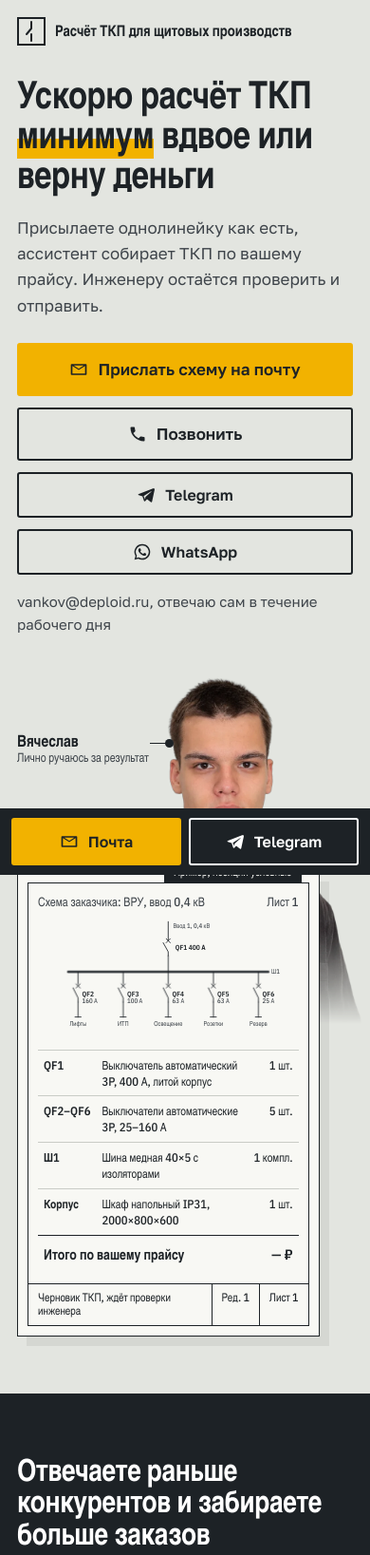
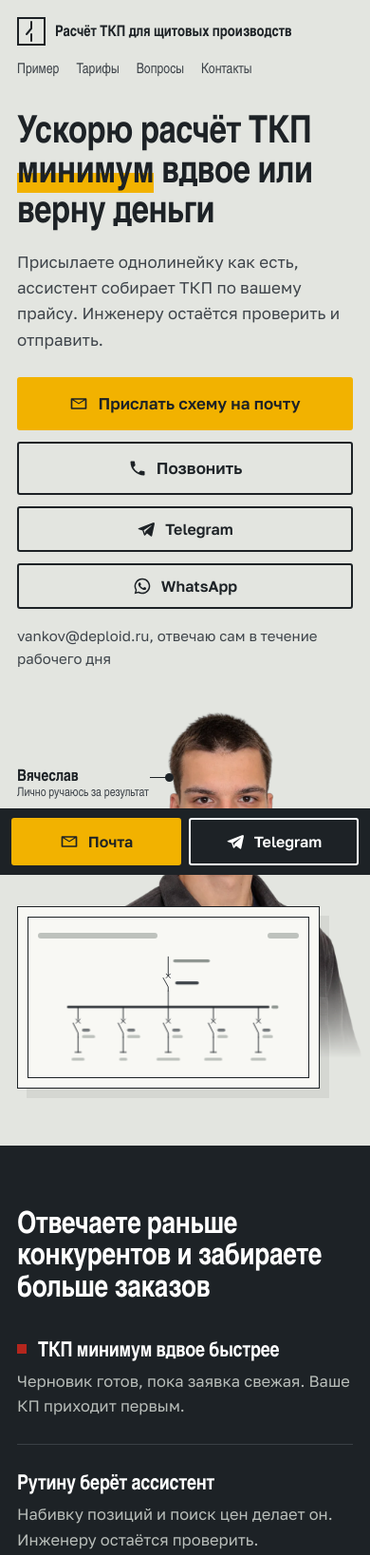
Before and after one commit to neirisgreenbrain-oss/deploid-site, a plain HTML site: page shchity/index.html in a window 390 px wide. Shown: the top 1637 px of the page at 95% size. Drawn offline with nearby package versions, Linux system fonts and the light colour scheme.

Commit message:
Щиты: меню, схема во всплывающем окне, декоративная однолинейка без текста
- Меню в шапке: Пример, Тарифы, Вопросы, Контакты
- Схема демо открывается поверх страницы, крупная версия для чтения с телефона
- На первом экране однолинейка без текста и без таблицы: узнаётся, но не грузит
- «ТКП сам уходит заказчику», отдельный адрес для схем, выгрузка архива при отключении
- Кнопка «Позвоните мне, всё обговорим» в последнем блоке, правка FAQ

Co-Authored-By: Claude Opus 5.5 <noreply@anthropic.com>

```diff
--- a/shchity/index.html
+++ b/shchity/index.html
@@ -208,6 +208,19 @@
   .tkp tr.total td:first-child{text-align:left}
   .demo-note{font:500 13px/1.3 var(--display);color:var(--graphite);margin:8px 0 14px}
   .demo-check{max-width:760px;margin:22px auto 0}
+  .menu{display:flex;gap:22px;font:500 15px/1 var(--display)}
+  .menu a{text-decoration:none;color:var(--graphite);padding:4px 0;border-bottom:1px solid transparent}
+  .menu a:hover{color:var(--ink);border-color:var(--ink)}
+  .sld .gk{fill:var(--wire);opacity:.55}
+  .sld .gkb{fill:var(--graphite);opacity:.7}
+  .sheet-cap i{display:block;height:6px;border-radius:3px;background:var(--wire);opacity:.55;margin:4px 0 8px}
+  .zoom{display:block;cursor:zoom-in}
+  .lb{border:0;padding:0;background:transparent;max-width:100vw;max-height:100vh;width:100vw;height:100vh}
+  .lb::backdrop{background:rgba(29,34,38,.88)}
+  .lb-in{width:100%;height:100%;overflow:auto;display:flex;align-items:center;justify-content:safe center;cursor:zoom-out}
+  .lb img{display:block;width:auto;max-width:96vw;height:auto;max-height:96vh;background:#fff}
+  .lb-x{position:fixed;top:12px;right:14px;width:44px;height:44px;border:0;border-radius:50%;background:var(--paper);font:600 26px/1 var(--display);cursor:pointer}
+  @media (max-width:640px){.lb img{max-width:none;max-height:none;height:88vh}}
   @media (max-width:980px){.plans{grid-template-columns:1fr;max-width:520px}}
 
   /* возражения */
@@ -265,6 +278,8 @@
     body{font-size:16px;padding-bottom:76px}
     .wrap{padding:0 18px}
     .top .tel{display:none}
+    .top{flex-wrap:wrap;row-gap:12px}
+    .menu{width:100%;gap:18px;font-size:15px}
     .hero{padding:12px 0 60px}
     .hero h1{font-size:40px}
     .hero-visual{justify-self:start}
@@ -313,6 +328,7 @@
       <svg viewBox="0 0 30 30" aria-hidden="true"><rect x="1" y="1" width="28" height="28" fill="none" stroke="#1D2226" stroke-width="2"/><path d="M15 5v7M15 18v7M15 12l-5 6" stroke="#1D2226" stroke-width="2" fill="none" stroke-linecap="round"/></svg>
       Расчёт ТКП для щитовых производств
     </a>
+    <nav class="menu" aria-label="Разделы"><a href="#demo">Пример</a><a href="#price">Тарифы</a><a href="#faq">Вопросы</a><a href="#contact">Контакты</a></nav>
     <a class="tel" href="tel:+79139849877">+7 913 984-98-77</a>
   </header>
 </div>
@@ -339,20 +355,19 @@
     <div class="hero-visual">
       <img class="hero-me" src="me.webp" alt="Вячеслав" width="824" height="1000">
       <p class="callout"><b>Вячеслав</b>Лично ручаюсь за результат</p>
-    <figure class="sheet" aria-label="Пример: однолинейная схема превращается в спецификацию">
-      <span class="example">Пример, позиции условные</span>
+    <figure class="sheet" aria-hidden="true">
       <div class="sheet-inner">
-        <div class="sheet-cap"><span>Схема заказчика: ВРУ, ввод 0,4 кВ</span><span>Лист 1</span></div>
+        <div class="sheet-cap" aria-hidden="true"><i style="width:46%"></i><i style="width:12%"></i></div>
         <svg class="sld" viewBox="0 0 520 250" role="img" aria-label="Однолинейная схема: вводной автомат, сборная шина и пять отходящих линий">
           <rect class="hl" x="236" y="38" width="64" height="42" style="--d:2.3s"/>
           <rect class="hl" x="56" y="128" width="420" height="44" style="--d:2.7s"/>
           <path class="w draw" style="--len:40;--d:.2s" d="M260 10v38"/>
-          <text class="t appear" style="--d:.2s" x="270" y="22">Ввод 1, 0,4 кВ</text>
+          <rect class="gk appear" style="--d:.2s" x="270" y="15" width="73" height="6" rx="3"/>
           <path class="w draw" style="--len:60;--d:.5s" d="M256 44l8 8M264 44l-8 8M260 78v-8L250 52"/>
-          <text class="tb appear" style="--d:.7s" x="274" y="66">QF1 400 А</text>
+          <rect class="gk gkb appear" style="--d:.7s" x="274" y="59" width="47" height="6" rx="3"/>
           <path class="w draw" style="--len:40;--d:.8s" d="M260 78v32"/>
           <path class="w bus draw" style="--len:400;--d:1s" d="M60 110h400"/>
-          <text class="t appear" style="--d:1.2s" x="466" y="114">Ш1</text>
+          <rect class="gk appear" style="--d:1.2s" x="466" y="107" width="14" height="6" rx="3"/>
           <g>
             <path class="w draw" style="--len:120;--d:1.4s" d="M80 110v24M76 134l8 8M84 134l-8 8M80 170v-8L70 142M80 170v30"/>
             <path class="w draw" style="--len:120;--d:1.5s" d="M170 110v24M166 134l8 8M174 134l-8 8M170 170v-8L160 142M170 170v30"/>
@@ -361,27 +376,19 @@
             <path class="w draw" style="--len:120;--d:1.8s" d="M440 110v24M436 134l8 8M444 134l-8 8M440 170v-8L430 142M440 170v30"/>
           </g>
           <g class="appear" style="--d:2s">
-            <text class="tb" x="88" y="160">QF2</text><text class="t" x="88" y="173">160 А</text>
-            <text class="tb" x="178" y="160">QF3</text><text class="t" x="178" y="173">100 А</text>
-            <text class="tb" x="268" y="160">QF4</text><text class="t" x="268" y="173">63 А</text>
-            <text class="tb" x="358" y="160">QF5</text><text class="t" x="358" y="173">63 А</text>
-            <text class="tb" x="448" y="160">QF6</text><text class="t" x="448" y="173">25 А</text>
-            <text class="t" x="80" y="218" text-anchor="middle">Лифты</text>
-            <text class="t" x="170" y="218" text-anchor="middle">ИТП</text>
-            <text class="t" x="260" y="218" text-anchor="middle">Освещение</text>
-            <text class="t" x="350" y="218" text-anchor="middle">Розетки</text>
-            <text class="t" x="440" y="218" text-anchor="middle">Резерв</text>
+            <rect class="gk gkb" x="88" y="153" width="16" height="6" rx="3"/><rect class="gk" x="88" y="166" width="26" height="6" rx="3"/>
+            <rect class="gk gkb" x="178" y="153" width="16" height="6" rx="3"/><rect class="gk" x="178" y="166" width="26" height="6" rx="3"/>
+            <rect class="gk gkb" x="268" y="153" width="16" height="6" rx="3"/><rect class="gk" x="268" y="166" width="21" height="6" rx="3"/>
+            <rect class="gk gkb" x="358" y="153" width="16" height="6" rx="3"/><rect class="gk" x="358" y="166" width="21" height="6" rx="3"/>
+            <rect class="gk gkb" x="448" y="153" width="16" height="6" rx="3"/><rect class="gk" x="448" y="166" width="21" height="6" rx="3"/>
+            <rect class="gk" x="67" y="211" width="26" height="6" rx="3"/>
+            <rect class="gk" x="162.2" y="211" width="16" height="6" rx="3"/>
+            <rect class="gk" x="236.6" y="211" width="47" height="6" rx="3"/>
+            <rect class="gk" x="331.8" y="211" width="36" height="6" rx="3"/>
+            <rect class="gk" x="424.4" y="211" width="31" height="6" rx="3"/>
             <path class="w" d="M74 200h12M164 200h12M254 200h12M344 200h12M434 200h12"/>
           </g>
         </svg>
-        <table class="spec" aria-label="Пример спецификации, собранной по схеме">
-          <tr class="appear" style="--d:2.6s"><td>QF1</td><td>Выключатель автоматический 3P, 400 А, литой корпус</td><td>1 шт.</td></tr>
-          <tr class="appear" style="--d:2.9s"><td>QF2–QF6</td><td>Выключатели автоматические 3P, 25–160 А</td><td>5 шт.</td></tr>
-          <tr class="appear" style="--d:3.2s"><td>Ш1</td><td>Шина медная 40×5 с изоляторами</td><td>1 компл.</td></tr>
-          <tr class="appear" style="--d:3.5s"><td>Корпус</td><td>Шкаф напольный IP31, 2000×800×600</td><td>1 шт.</td></tr>
-          <tr class="total appear" style="--d:3.9s"><td colspan="2">Итого по вашему прайсу</td><td>— ₽</td></tr>
-        </table>
-        <div class="stamp appear" style="--d:4.2s"><span>Черновик ТКП, ждёт проверки инженера</span><span>Ред. 1</span><span>Лист 1</span></div>
       </div>
     </figure>
     </div>
@@ -415,22 +422,22 @@
       <li><h3>Схема приходит на вашу почту</h3><p>Как и сейчас, от проектировщика, монтажника или заказчика. Ассистент забирает её сам.</p></li>
       <li><h3>Ассистент разбирает схему</h3><p>Аппараты, номиналы, кабели. Цены только из вашего прайса. Что не прочиталось, помечает красным, а не придумывает.</p></li>
       <li><h3>Инженеру приходит готовый ТКП</h3><p>Уведомление в личном кабинете, ТКП в вашем шаблоне.</p></li>
-      <li class="human"><h3>Проверил и нажал «Утвердить»</h3><p>ТКП уходит заказчику с вашей почты.</p></li>
+      <li class="human"><h3>Проверил и нажал «Утвердить»</h3><p>ТКП сам уходит заказчику. Открывать почту не нужно.</p></li>
     </ol>
-    <p class="how-note">Не хотите подключать почту, загружайте схемы в личный кабинет. Все схемы и ТКП остаются у вас, даже если перестанете пользоваться сервисом.</p>
+    <p class="how-note">Не хотите подключать свою почту, дам отдельный адрес для схем, подрядчики будут слать туда. Или загружайте схемы в личный кабинет. Все схемы и ТКП хранятся в кабинете, а если отключитесь, выгружу вам архив целиком.</p>
   </div>
 </section>
 
 <!-- 3б. Демо на реальной схеме -->
-<section class="demo" aria-labelledby="h-demo">
+<section class="demo" id="demo" aria-labelledby="h-demo">
   <div class="wrap">
     <h2 id="h-demo">Пример на реальной схеме</h2>
     <p class="demo-lead">Силовой щит ЩС-1 цеха в Санкт-Петербурге из открытого проекта: ввод 100&nbsp;А, 18 линий и 4 резерва. Штамп с фамилиями проектировщиков скрыт.</p>
     <figure class="demo-in">
-      <a href="demo-shema.png" target="_blank" rel="noopener"><img src="demo-shema.png" alt="Однолинейная схема щита ЩС-1: вводной автомат 100 А и 22 отходящие линии" width="1600" height="598" loading="lazy"></a>
-      <figcaption>Схема как пришла: скан PDF. Нажмите, чтобы открыть крупно</figcaption>
+      <a href="demo-shema-big.png" class="zoom" data-zoom><img src="demo-shema.png" alt="Однолинейная схема щита ЩС-1: вводной автомат 100 А и 22 отходящие линии" width="1600" height="598" loading="lazy"></a>
+      <figcaption>Схема как пришла: скан PDF. Нажмите, чтобы увеличить</figcaption>
     </figure>
-    <div class="demo-time" aria-label="Разбор схемы занял 82 секунды"><b>82 секунды</b><span>и черновик готов</span></div>
+    <div class="demo-time" aria-label="Разбор схемы занял 82 секунды"><b>82 секунды</b><span>реальный замер на этой схеме</span></div>
     <figure class="sheet demo-out">
       <div class="sheet-inner">
         <div class="sheet-cap"><span>Черновик ТКП: щит ЩС-1</span><span>Ред. 1</span></div>
@@ -510,7 +517,7 @@
       <details open>
         <summary>Мы и так считаем сами. Зачем платить вам?</summary>
         <div class="ans">
-          <p>Считает за вас ассистент, вам остаётся проверить, что всё на месте. Меняется то, сколько заявок вы успеваете и как быстро отвечаете.</p>
+          <p>Вместо вас будет считать ассистент, вам остаётся проверить, что всё на месте. Меняется то, сколько заявок вы успеваете и как быстро отвечаете.</p>
           <p>Сколько приносит вам один заказ, вы знаете лучше меня. Прикиньте, сколько их уходит, пока заявка ждёт очереди.</p>
         </div>
       </details>
@@ -550,6 +557,7 @@
       <p class="lead">Посмотрю вашу однолинейку или опросный лист и честно скажу, получится ли у вас автоматизировать расчёт. Ни к чему не обязывает.</p>
       <div class="actions">
         <a class="btn btn-main" href="mailto:vankov@deploid.ru?subject=%D0%A1%D1%85%D0%B5%D0%BC%D0%B0%20%D0%BD%D0%B0%20%D1%80%D0%B0%D1%81%D1%87%D1%91%D1%82%20%D0%A2%D0%9A%D0%9F"><svg aria-hidden="true"><use href="#i-mail"/></svg>Прислать схему на почту</a>
+        <a class="btn btn-line" href="tel:+79139849877"><svg aria-hidden="true"><use href="#i-phone"/></svg>Позвоните мне, всё обговорим</a>
       </div>
       <p class="alt">Или напишите в <a href="https://t.me/+79139849877" target="_blank" rel="noopener">Telegram</a> или <a href="https://wa.me/79139849877?text=%D0%97%D0%B4%D1%80%D0%B0%D0%B2%D1%81%D1%82%D0%B2%D1%83%D0%B9%D1%82%D0%B5!%20%D0%9F%D0%BE%20%D0%BF%D0%BE%D0%B2%D0%BE%D0%B4%D1%83%20%D1%80%D0%B0%D1%81%D1%87%D1%91%D1%82%D0%B0%20%D0%A2%D0%9A%D0%9F%20%D0%BD%D0%B0%20%D1%89%D0%B8%D1%82%D1%8B." target="_blank" rel="noopener">WhatsApp</a></p>
       <p class="mail">Адрес для схем: vankov@deploid.ru</p>
@@ -589,5 +597,11 @@
   var dock=document.querySelector('.dock'),first=document.querySelector('.hero .actions');
   if('IntersectionObserver' in window){new IntersectionObserver(function(e){dock.classList.toggle('on',!e[0].isIntersecting)}).observe(first)}else{dock.classList.add('on')}
 </script>
+<dialog class="lb" id="lb" aria-label="Схема крупно"><div class="lb-in"><img alt=""></div><button class="lb-x" aria-label="Закрыть">×</button></dialog>
+<script>
+(function(){var d=document.getElementById('lb');if(!d||!d.showModal)return;var im=d.querySelector('img');
+document.querySelectorAll('[data-zoom]').forEach(function(a){a.addEventListener('click',function(e){e.preventDefault();im.src=a.getAttribute('href');im.alt=a.querySelector('img').alt;d.showModal();});});
+d.addEventListener('click',function(){d.close();});})();
+</script>
 </body>
 </html>
```
Also changed, not shown: shchity/demo-shema-big.png (added).
